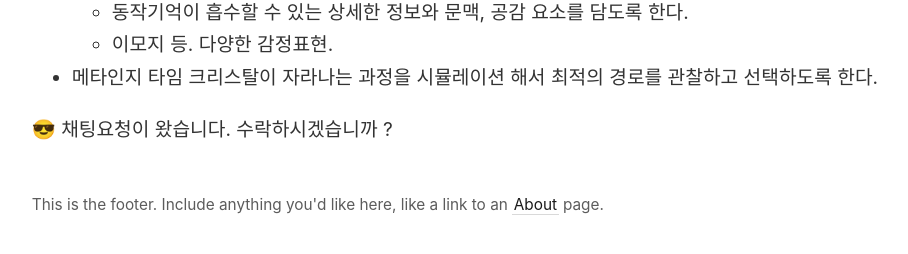
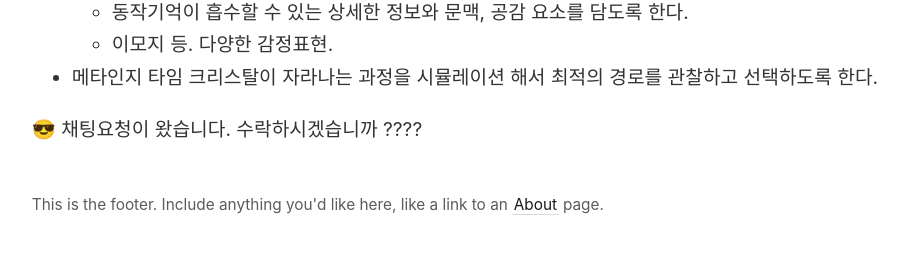
Before and after one commit to esuai02/obsidian, a Jekyll site: the page built from src/site/notes/3. Publish APU/0. Alignment/🌱KTM 집단지성.md, in a window 1280 px wide. Shown: the part 284-538 px from the top of the page, without its empty margins (45-953 px from the left). Built offline with Jekyll 4.4.1, drawn with Linux system fonts in a browser that asks for light colours.

```diff
--- a/src/site/notes/3. Publish APU/0. Alignment/🌱KTM 집단지성.md
+++ b/src/site/notes/3. Publish APU/0. Alignment/🌱KTM 집단지성.md
@@ -1,7 +1,6 @@
 ---
 {"dg-publish":true,"permalink":"/3-publish-apu/0-alignment/ktm/","tags":["gardenEntry"]}
 ---
-
 
 
 # 🌱페르소나끼리 대화..
@@ -12,4 +11,4 @@
 	- 이모지 등. 다양한 감정표현.
 - 메타인지 타임 크리스탈이 자라나는 과정을 시뮬레이션 해서 최적의 경로를 관찰하고 선택하도록 한다.
 
-😎 채팅요청이 왔습니다. 수락하시겠습니까 ?
+😎 채팅요청이 왔습니다. 수락하시겠습니까 ????
```
